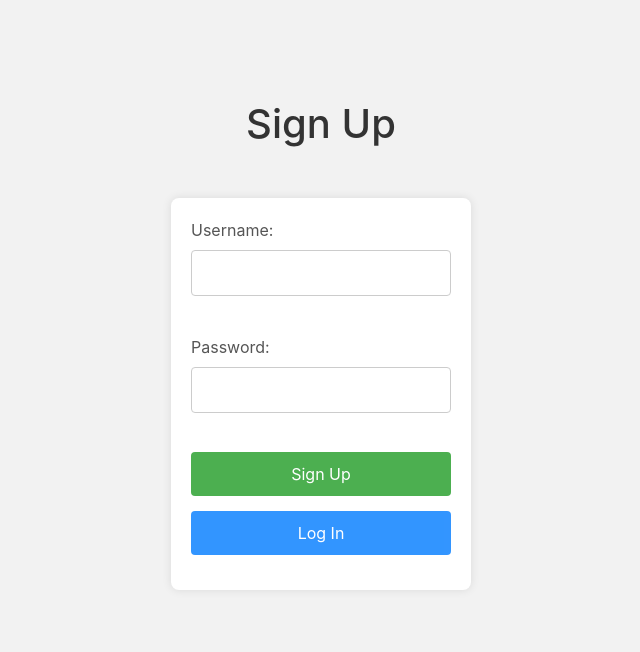
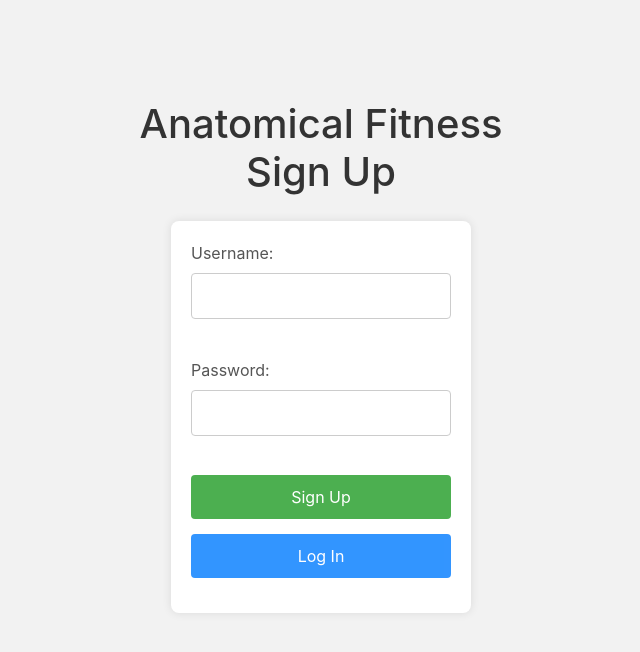
Before and after one commit to AKazi05/PLC_Project, a Flask app: page /signup in a window 1280 px wide. Shown: the top 652 px of the page, without its empty margins (319-959 px from the left). Run offline with Flask 3, Linux system fonts and the light colour scheme; some libraries are stand-ins or nearby versions.

Commit message:
change signup/login pages to add our name

```diff
--- a/static/login.css
+++ b/static/login.css
@@ -15,7 +15,7 @@ h1 {
 form {
     max-width: 300px;
     margin: 0 auto;
-    margin-top: 50px;
+    margin-top: 25px;
     padding: 20px;
     background-color: #ffffff;
     border-radius: 8px;
--- a/static/signup.css
+++ b/static/signup.css
@@ -15,7 +15,7 @@ h1 {
 form {
     max-width: 300px;
     margin: 0 auto;
-    margin-top: 50px;
+    margin-top: 25px;
     padding: 20px;
     background-color: #ffffff;
     border-radius: 8px;
--- a/templates/login.html
+++ b/templates/login.html
@@ -38,7 +38,10 @@
                 {% endwith %}
                 </div>
     </nav>
-    <h1>Log In</h1>
+    <h1>
+        Anatomical Fitness
+        <br>Log In
+    </h1>
 
     <form method="POST">
         <label for="username">Username:</label><br>
--- a/templates/signup.html
+++ b/templates/signup.html
@@ -10,7 +10,7 @@
     <link rel="preconnect" href="https://fonts.googleapis.com">
     <link rel="preconnect" href="https://fonts.gstatic.com" crossorigin>
     <link href="https://fonts.googleapis.com/css2?family=Open+Sans:ital,wght@0,300;0,400;0,500;0,600;0,700;0,800;1,300;1,400;1,500;1,600;1,700;1,800&display=swap" rel="stylesheet">
-    <link rel="stylesheet" href="../static/login.css">
+    <link rel="stylesheet" href="../static/signup.css">
     <title>Sign Up</title>
 </head>
 <body>
@@ -38,7 +38,10 @@
                 {% endwith %}
                 </div>
     </nav>
-    <h1>Sign Up</h1>
+    <h1>
+        Anatomical Fitness
+        <br>Sign Up
+    </h1>
 
     <form method="POST">
       <label for="username">Username:</label><br>
```
